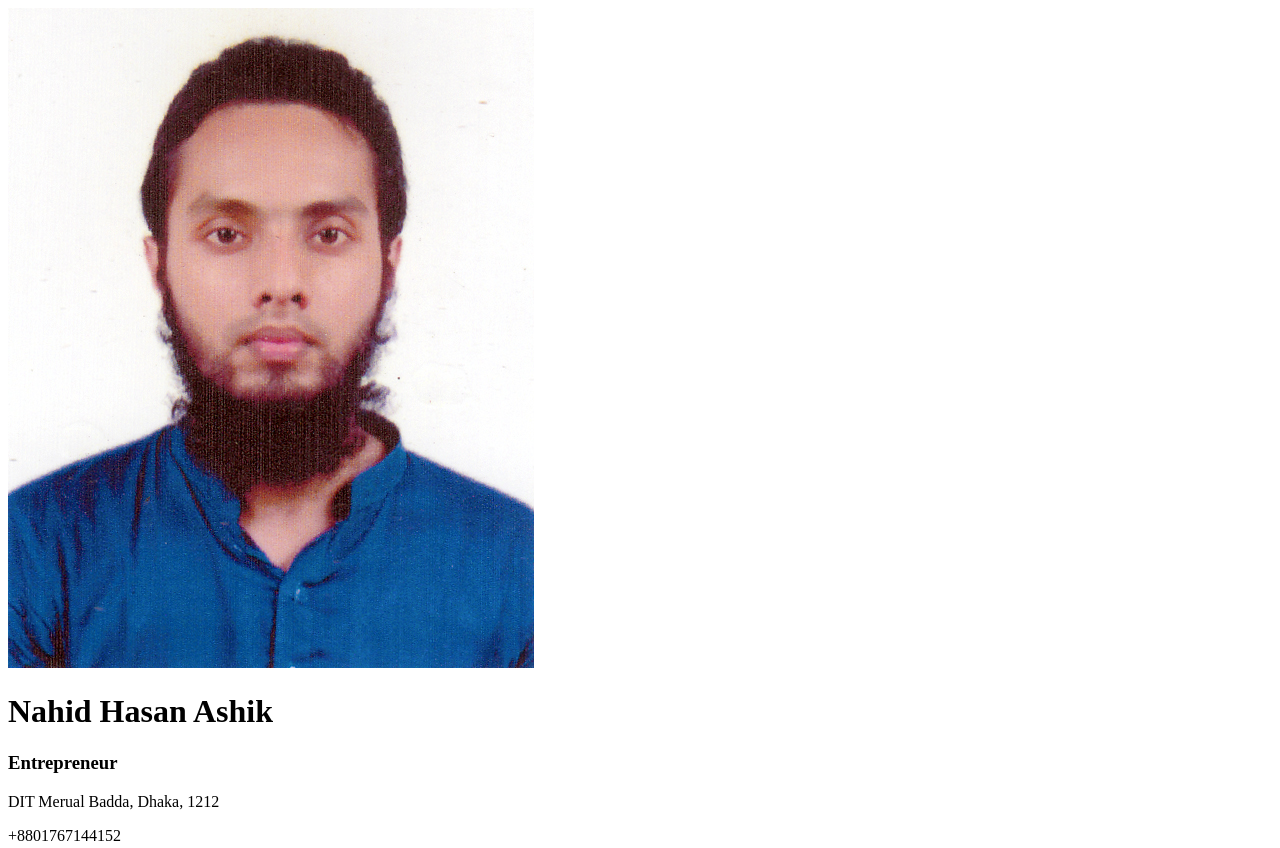
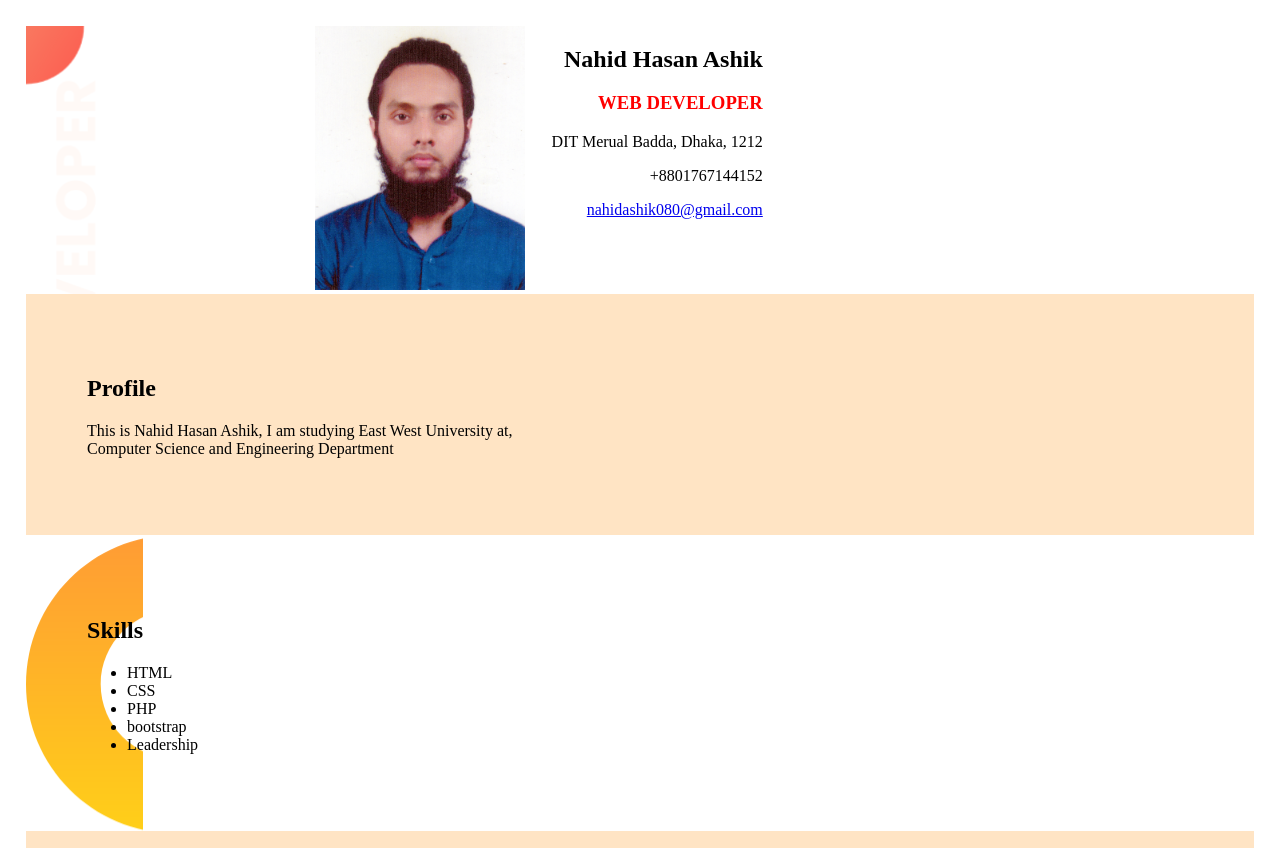
Before and after one commit to nahidhashik/MYCV, a plain HTML site: page index.html in a window 1280 px wide. Shown: the top 848 px of the page. Drawn offline with Linux system fonts and the light colour scheme.

Commit message:
cv works has done

```diff
--- a/index.html
+++ b/index.html
@@ -7,24 +7,36 @@
     <meta name="viewport" content="width=device-width, initial-scale=1.0">
     <title>MY CV</title>
     <link rel="shortcut icon" href="image/ashik's picture.jpg" type="image/x-icon">
+    <link rel="stylesheet" href="style.css">
+
+
 </head>
 
 <body>
 
+    <section class="first_section">
 
-    <div margin="40%">
+        <div>
 
             <img src="image/ashik's picture.jpg" alt="Nahid Hasan Ashik">
         </div>
 
-    <div margin="40%">
+        <div id="left_side">
 
             <h1>Nahid Hasan Ashik</h1>
-        <h3><span color="red">Entrepreneur</span></h3>
+            <h3><span id="entrepreneur">WEB DEVELOPER</span></h3>
             <p>DIT Merual Badda, Dhaka, 1212</p>
             <p>+8801767144152</p>
             <a target="blank" href="www.gmail.com">nahidashik080@gmail.com</a>
         </div>
+
+    </section>
+
+
+
+
+
+    <section class="second_section">
 
         <div margin=40%">
 
@@ -33,6 +45,14 @@
                 Department
             </p>
         </div>
+
+
+    </section>
+
+
+
+
+    <section class="third_section">
 
 
         <div margin="40%">
@@ -44,8 +64,18 @@
                 <li>HTML</li>
                 <li>CSS</li>
                 <li>PHP</li>
+                <li>bootstrap</li>
+                <li>Leadership</li>
             </ul>
         </div>
+
+
+
+
+    </section>
+
+
+    <section class="second_section">
 
         <div margin="40%">
             <h1>Experiences</h1>
@@ -54,6 +84,12 @@
             <p>January 2020- Present</p>
         </div>
 
+
+    </section>
+
+
+
+
     <footer align="center">@all rights reserved Nahid Hasan Ashik 2022</footer>
 
 </body>
--- /dev/null
+++ b/style.css
@@ -0,0 +1,62 @@
+body{
+
+
+    margin: 2%;
+
+}
+
+.first_section{
+
+
+    display: flex;
+    background: url(image/top-banner.png);
+    background-repeat: no-repeat;
+
+
+}
+.first_section img{
+
+    width: 40%;
+    padding-left: 55%;
+}
+#left_side{
+
+    text-align: right;
+
+}
+
+
+
+
+#entrepreneur{
+
+    color: red;
+}
+
+
+
+
+
+
+.second_section{
+
+    padding-left: 20%;
+    background-color: bisque;
+    border-bottom: 5%;
+    padding: 5%;
+
+}
+
+
+.third_section{
+
+    padding-left: 20%;
+    background-color: white;
+    border-bottom: 5%;
+    padding: 5%;
+    background-image: url(image/dream-bg.png);
+    background-repeat: no-repeat;
+
+
+
+}
```
Also changed, not shown: image/dream-bg.png (added), image/top-banner.png (added). Lines whose indentation alone changed are shown as unchanged.
